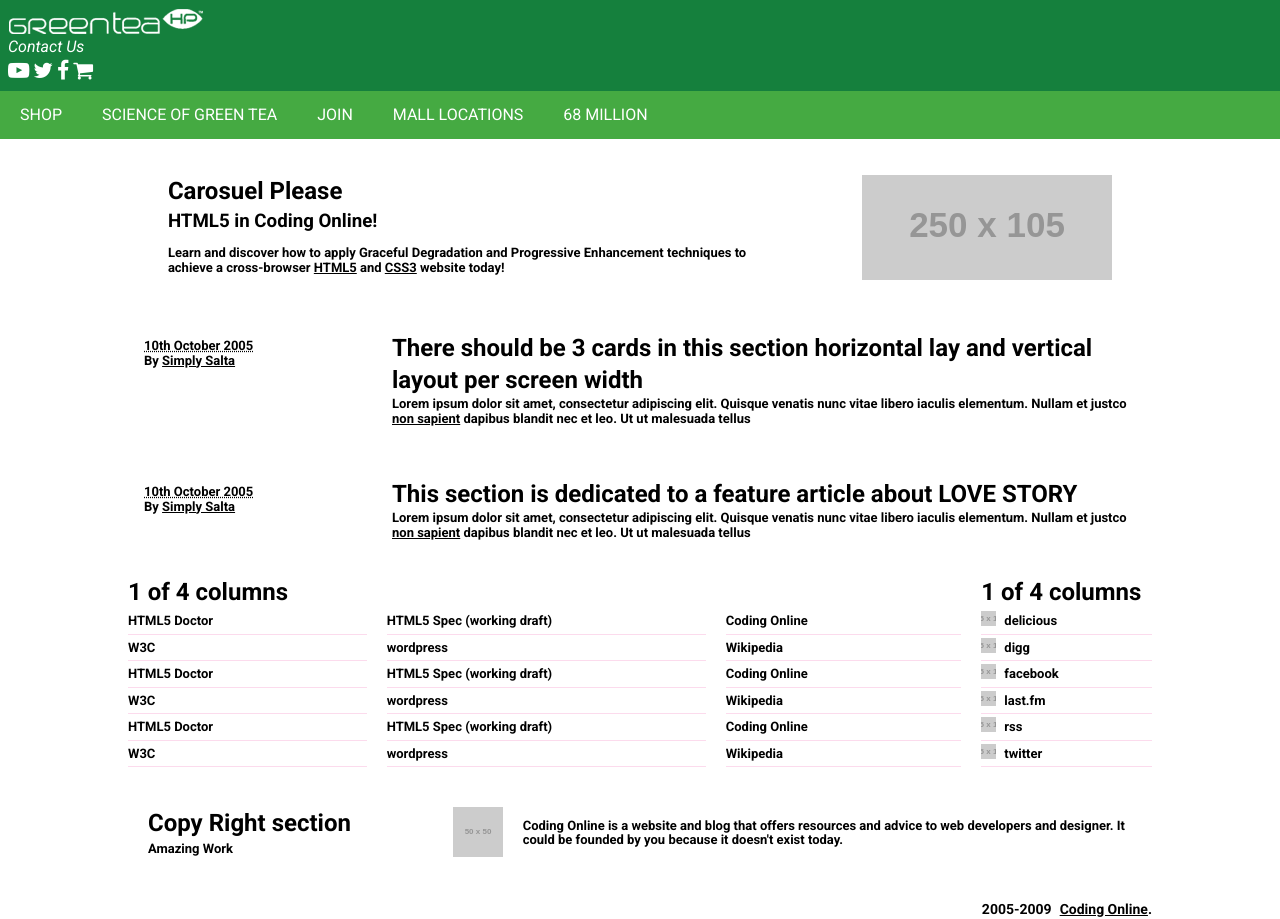
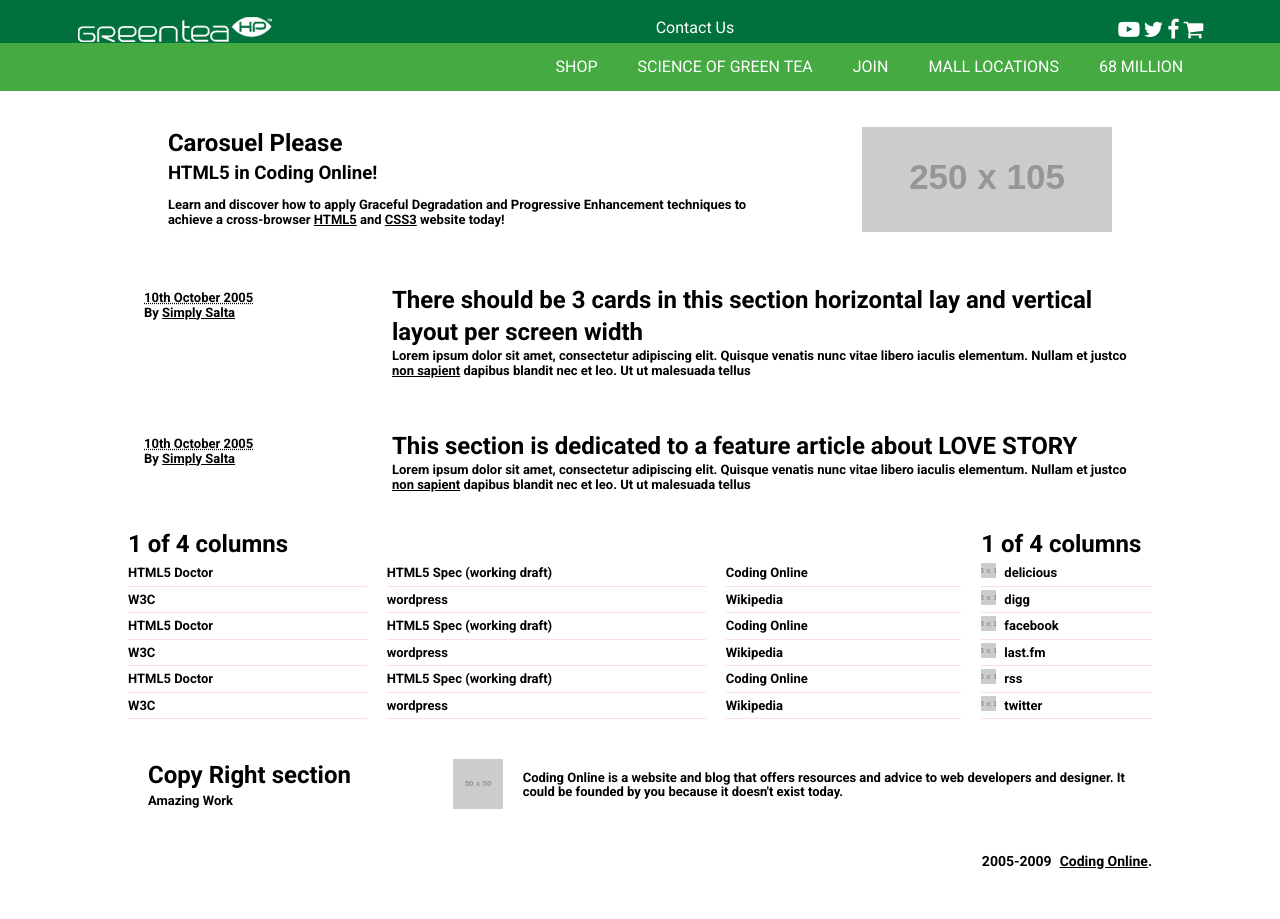
Before and after one commit to nhanphan2112/semantic-js, a website: page index.html in a window 1280 px wide. After the commit the page ends 871 px from the top, so only its background shows below. Drawn offline with Linux system fonts and the light colour scheme; placeholder pictures from the web are drawn by us.

Commit message:
use margin auto and make inside content width of 88%

```diff
--- a/index.html
+++ b/index.html
@@ -16,17 +16,21 @@
 	</head>
 	<body class="flex flex-col items-center root">
 		<!-- <div class=""> -->
-		<header class="w-full p-2 text-white bg-green-700">
-			<img src="/photos/logo.png" alt="Green tea HP logo" />
-			<address>Contact Us</address>
-			<a href="#" class="fa fa-youtube-play fa-lg"></a>
-			<a href="#" class="fa fa-twitter fa-lg"></a>
-			<a href="#" class="fa fa-facebook fa-lg"></a>
-			<a href="#" class="fa fa-shopping-cart fa-lg"></a>
+		<header class="bg-[#00713d] text-white w-full">
+			<div class="w-[88%] pt-4 flex m-auto justify-between">
+				<img src="/photos/logo.png" alt="Green tea HP logo" />
+				<address class="not-italic">Contact Us</address>
+				<button class="">
+					<a href="#" class="fa fa-youtube-play fa-lg"></a>
+					<a href="#" class="fa fa-twitter fa-lg"></a>
+					<a href="#" class="fa fa-facebook fa-lg"></a>
+					<a href="#" class="fa fa-shopping-cart fa-lg"></a>
+				</button>
+			</div>
 		</header>
 
 		<nav class="w-full bg-[#45aa42] text-white mb-5">
-			<ul class="flex flex-wrap rounded-md bg-textDarkColor">
+			<ul class="w-[88%] flex flex-wrap justify-end m-auto rounded-md bg-textDarkColor">
 				<li>
 					<a class="block px-5 py-3 hover:bg-primaryColor text-textLightColor" href="home">SHOP</a>
 				</li>
```
Also changed, not shown: app.css.
